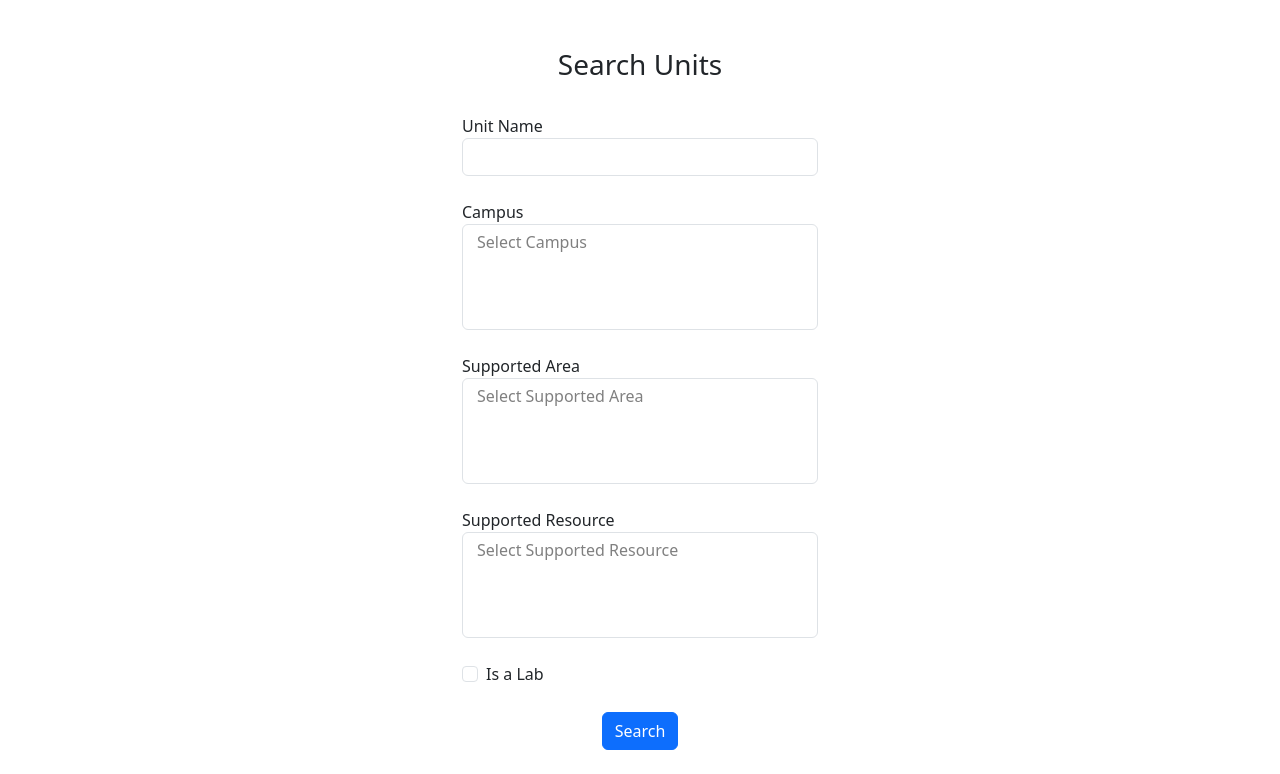
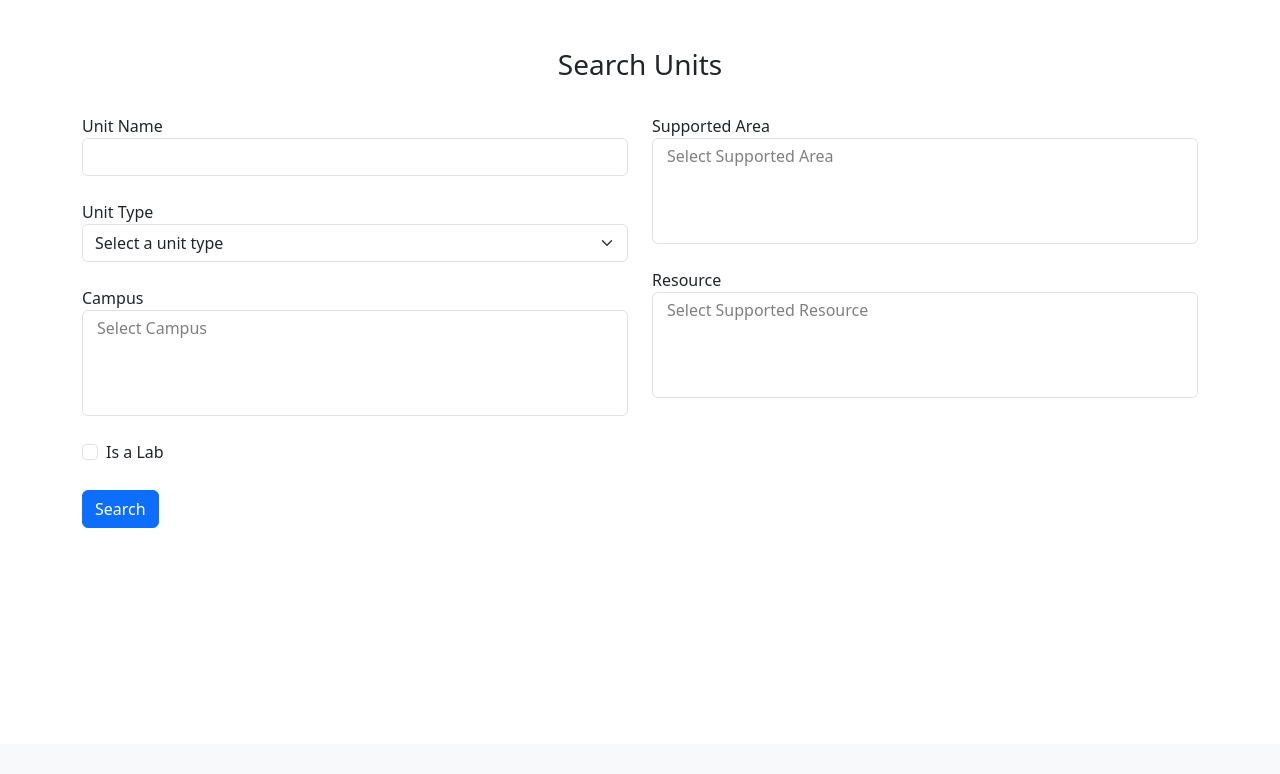
Before and after one commit to tyt3/Pitt-Digital-Scholarship-DB, a Flask app: page /search-units in a window 1280 px wide. Shown: the part 56-830 px from the top of the page. After the commit the page ends 584 px from the top, so only its background shows below. Run offline with Flask 3, Linux system fonts and the light colour scheme; parts of the project's set-up code (start-up, migrations or seed data) failed here and were passed over.

Commit message:
Update frontend pages

```diff
--- a/pittdsdb/add.py
+++ b/pittdsdb/add.py
@@ -110,6 +110,7 @@ def add_person_affiliation(person_id=int, affiliation=str):
         return True
     except:
         return False
+
 
 def add_person_unit(person_id=int, unit=str):
     unit_id = Unit.query.filter_by(unit_name=unit).first()
--- a/pittdsdb/templates/add-person.html
+++ b/pittdsdb/templates/add-person.html
@@ -120,8 +120,6 @@
         value="{{ request.form['scheduler'] }}">
       </div>
       <br/>
-      {% include "address-form.html" %}
-      <br/>
       <div class="form-group">
         <label for="preferred_contact">Preferred Contact</label>
         <select
@@ -167,6 +165,8 @@
          rows="3"></textarea>
       </div>
       <br/>
+      {% include "address-form.html" %}
+      <br/>
       <div class="d-grid gap-2 d-md-flex justify-content-md-center">
         <button type="submit" class="btn btn-primary">Submit</button>
       </div>
--- a/pittdsdb/templates/search-units.html
+++ b/pittdsdb/templates/search-units.html
@@ -5,18 +5,28 @@
 {% endblock %}
 {% block content %}
 <br/>
-<div class="row">
-  <div class="mx-auto col-6 col-md-6 col-lg-4">
   <form action="/search" method="get">
     <h3 align="center">Search Units</h3>
     <br/>
+    <div class="row">
+      <div class="col">
         <div class="form-group">
-        <label for="name">Unit Name</label>
+          <label for="name"><span style="font-weight: 500">Unit Name</span></label>
           <input type="text" class="form-control" id="name" name="name">
         </div>
         <br/>
         <div class="form-group">
-        <label for="campus">Campus</label>
+          <label for="unit_type"><span style="font-weight: 500">Unit Type</span></label>
+          <select class="form-select form-select-md" aria-label=".form-select-md example">
+            <option value="">Select a unit type</option>
+            {% for type in vocab['unit_type'] %}
+            <option value="{{ type }}">{{ type }}</option>
+            {% endfor %}
+          </select>
+        </div>
+        <br/>
+        <div class="form-group">
+          <label for="campus"><span style="font-weight: 500">Campus</span></label>
           <select class="form-control" id="campus" name="campus" multiple>
             <option value="" disabled>Select Campus</option>
             {% for campus in existing['campuses'] %}
@@ -26,8 +36,14 @@
           </select>
         </div>
         <br/>
+        <div class="form-group form-check">
+          <input type="checkbox" class="form-check-input" id="is_lab" name="is_lab">
+          <label class="form-check-label" for="is_lab">Is a Lab</label>
+        </div>
+      </div>
+      <div class="col">
         <div class="form-group">
-        <label for="supported_area">Supported Area</label>
+        <label for="supported_area"><span style="font-weight: 500">Supported Area</span></label>
         <select class="form-control" id="supported_area" name="supported_area" multiple>
           <option value="" disabled>Select Supported Area</option>
           {% for area in existing['areas'] %}
@@ -38,7 +54,7 @@
       </div>
       <br/>
       <div class="form-group">
-        <label for="supported_resource">Supported Resource</label>
+        <label for="supported_resource"><span style="font-weight: 500">Resource</span style="font-weight: 500"></label>
         <select class="form-control" id="supported_resource" name="supported_resource" multiple>
           <option value="" disabled>Select Supported Resource</option>
           {% for resource in existing['resources'] %}
@@ -48,17 +64,11 @@
         </select>
       </div>
       <br/>
-      <div class="form-group form-check">
-        <input type="checkbox" class="form-check-input" id="is_lab" name="is_lab">
-        <label class="form-check-label" for="is_lab">Is a Lab</label>
+    </div>
     </div>
     <br/>
-      <div class="d-grid gap-2 d-md-flex justify-content-md-center">
     <button type="submit" class="btn btn-primary">Search</button>
-      </div>
   </form>
-    <br/>
-  </div>
-</div>
-
+{% if results %}
+{% endif %}
 {% endblock %}
--- a/pittdsdb/views.py
+++ b/pittdsdb/views.py
@@ -103,6 +103,7 @@ def search_units():
     return render_template("search-units.html",
                            title="Search Units| Pitt Digital Scholarship Database",
                            user=current_user,
+                           vocab=vocab,
                            existing=existing)
 
 
```
Lines whose indentation alone changed are shown as unchanged.
